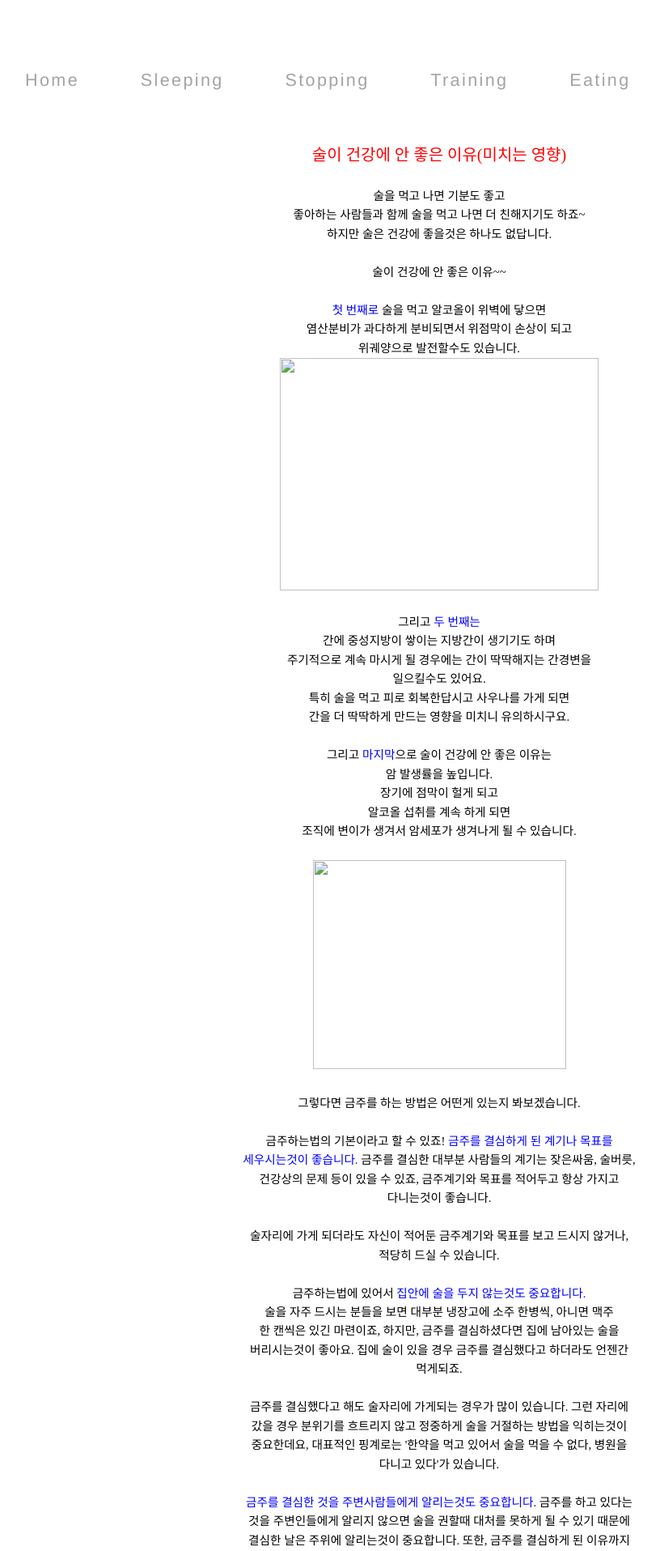
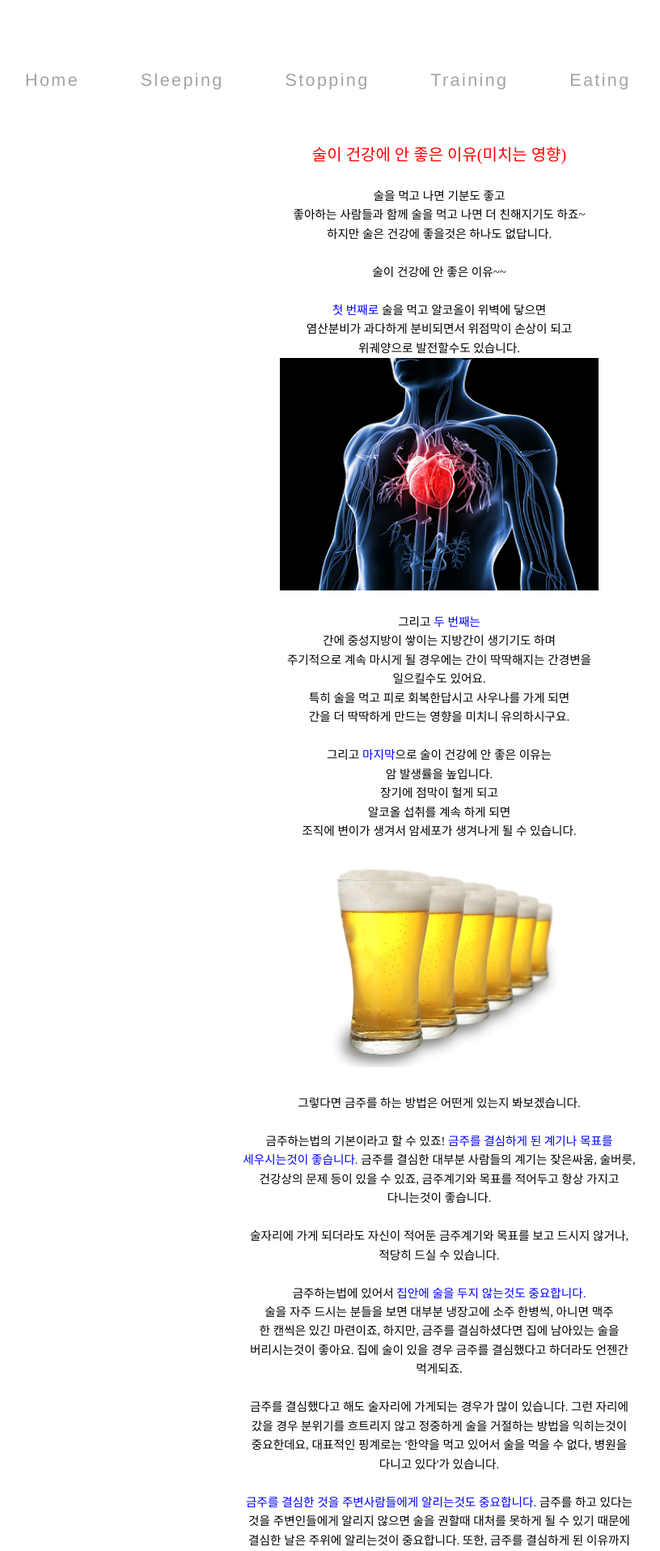
Before and after one commit to kuthealth/kuthealth.github.com, a Jekyll site: the page built from page/stopping.html, in a window 1280 px wide. Shown: the top 1915 px of the page at 81% size, without its empty margins (97-913 px from the left). Built offline with Jekyll 4.4.1, drawn with Linux system fonts in a browser that asks for light colours.

Commit message:
Update stopping.html

```diff
--- a/page/stopping.html
+++ b/page/stopping.html
@@ -112,7 +112,7 @@ P.HStyle13, LI.HStyle13, DIV.HStyle13
 
 <P CLASS=HStyle0 STYLE='text-align:center;'><SPAN STYLE='font-size:11.0pt;font-family:"새굴림";line-height:160%;'>위궤양으로 발전할수도 있습니다.</SPAN></P>
 
-<P CLASS=HStyle0 STYLE='text-align:center;'><SPAN STYLE='font-family:"새굴림";'><IMG src=".\PIC6B4E.png" width="394" height="287" border="0"></SPAN></P>
+<P CLASS=HStyle0 STYLE='text-align:center;'><SPAN STYLE='font-family:"새굴림";'><IMG src="..\PIC6B4E.png" width="394" height="287" border="0"></SPAN></P>
 
 <P CLASS=HStyle0 STYLE='text-align:center;'><SPAN STYLE='font-family:"새굴림";'><BR></SPAN></P>
 
@@ -142,7 +142,7 @@ P.HStyle13, LI.HStyle13, DIV.HStyle13
 
 <P CLASS=HStyle0 STYLE='text-align:center;'><SPAN STYLE='font-size:11.0pt;font-family:"새굴림";line-height:160%;'><BR></SPAN></P>
 
-<P CLASS=HStyle0 STYLE='text-align:center;'><SPAN STYLE='font-size:11.0pt;font-family:"새굴림";line-height:160%;'><IMG src=".\PIC6B4F.png" width="313" height="258" border="0"></SPAN></P>
+<P CLASS=HStyle0 STYLE='text-align:center;'><SPAN STYLE='font-size:11.0pt;font-family:"새굴림";line-height:160%;'><IMG src="..\PIC6B4F.png" width="313" height="258" border="0"></SPAN></P>
 
 <P CLASS=HStyle0 STYLE='text-align:center;'><SPAN STYLE='font-size:11.0pt;font-family:"새굴림";line-height:160%;'><BR></SPAN></P>
 
@@ -242,7 +242,7 @@ P.HStyle13, LI.HStyle13, DIV.HStyle13
 
 <P CLASS=HStyle0 STYLE='text-align:center;'><SPAN STYLE='font-size:11.0pt;font-family:"새굴림";line-height:160%;'><BR></SPAN></P>
 
-<P CLASS=HStyle0 STYLE='text-align:center;'><SPAN STYLE='font-size:11.0pt;font-family:"새굴림";line-height:160%;'><IMG src=".\PIC6B50.png" width="330" height="212" border="0"></SPAN></P>
+<P CLASS=HStyle0 STYLE='text-align:center;'><SPAN STYLE='font-size:11.0pt;font-family:"새굴림";line-height:160%;'><IMG src="..\PIC6B50.png" width="330" height="212" border="0"></SPAN></P>
 
 <P CLASS=HStyle0 STYLE='text-align:center;'><SPAN STYLE='font-size:11.0pt;font-family:"새굴림";line-height:160%;'><BR></SPAN></P>
 
@@ -308,7 +308,7 @@ P.HStyle13, LI.HStyle13, DIV.HStyle13
 
 <P CLASS=HStyle0 STYLE='text-align:center;'><SPAN STYLE='font-size:11.0pt;font-family:"새굴림";line-height:160%;'><BR></SPAN></P>
 
-<P CLASS=HStyle0 STYLE='text-align:center;'><SPAN STYLE='font-size:11.0pt;font-family:"새굴림";line-height:160%;'><IMG src=".\PIC6B61.png" width="362" height="257" border="0"></SPAN></P>
+<P CLASS=HStyle0 STYLE='text-align:center;'><SPAN STYLE='font-size:11.0pt;font-family:"새굴림";line-height:160%;'><IMG src="..\PIC6B61.png" width="362" height="257" border="0"></SPAN></P>
 
 <P CLASS=HStyle0 STYLE='text-align:center;'><SPAN STYLE='font-size:11.0pt;font-family:"새굴림";line-height:160%;'><BR></SPAN></P>
 
```
